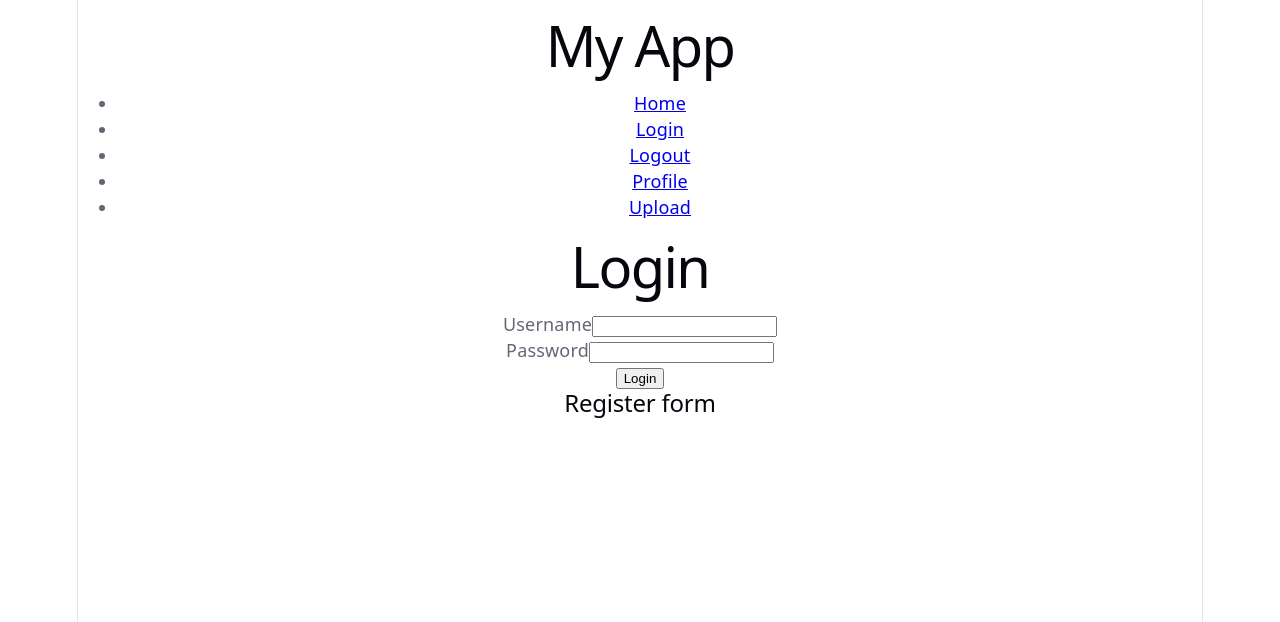
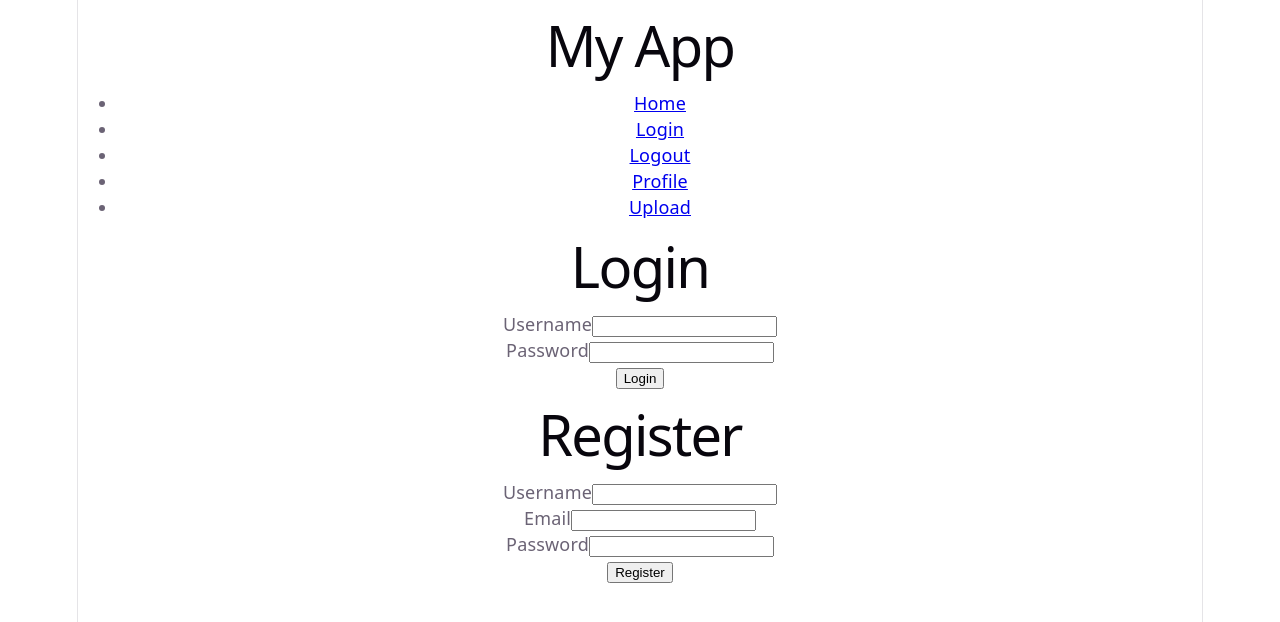
Before and after one commit to FPTSTUDEN/webdev-homework, a React (Vite) app in the folder my-app/: page /login in a window 1280 px wide. Shown: the top 622 px of the page. Built offline with nearby package versions, Linux system fonts and the light colour scheme.

Commit message:
forms: implement register

```diff
--- a/my-app/src/components/RegisterForm.jsx
+++ b/my-app/src/components/RegisterForm.jsx
@@ -1,3 +1,66 @@
-const RegisterForm = () => <h2>Register form</h2>;
+import useForm from '../hooks/formHooks';
+import { useUser } from '../hooks/apiHooks';
+
+const RegisterForm = () => {
+  const { postUser } = useUser();
+  const initValues = {
+    username: '',
+    password: '',
+    email: '',
+  };
+
+  const doRegister = async (formInputs) => {
+    try {
+      const registerResult = await postUser(formInputs);
+      console.log(registerResult);
+    } catch (error) {
+      console.error('Registration failed:', error);
+    }
+  };
+
+  const { inputs, handleInputChange, handleSubmit } = useForm(doRegister, initValues);
+
+  return (
+    <>
+      <h1>Register</h1>
+      <form onSubmit={handleSubmit}>
+        <div>
+          <label htmlFor="registeruser">Username</label>
+          <input
+            name="username"
+            type="text"
+            id="registeruser"
+            onChange={handleInputChange}
+            autoComplete="username"
+            value={inputs.username}
+          />
+        </div>
+        <div>
+          <label htmlFor="registeremail">Email</label>
+          <input
+            name="email"
+            type="email"
+            id="registeremail"
+            onChange={handleInputChange}
+            autoComplete="email"
+            value={inputs.email}
+          />
+        </div>
+        <div>
+          <label htmlFor="registerpassword">Password</label>
+          <input
+            name="password"
+            type="password"
+            id="registerpassword"
+            onChange={handleInputChange}
+            autoComplete="new-password"
+            value={inputs.password}
+          />
+        </div>
+        <button type="submit">Register</button>
+      </form>
+    </>
+  );
+};
 
 export default RegisterForm;
--- a/my-app/src/hooks/apiHooks.js
+++ b/my-app/src/hooks/apiHooks.js
@@ -22,6 +22,17 @@ const useMedia = () => {
 };
 
 const useUser = () => {
+  const postUser = useCallback(async (inputs) => {
+    const fetchOptions = {
+      method: 'POST',
+      headers: {
+        'Content-Type': 'application/json',
+      },
+      body: JSON.stringify(inputs),
+    };
+    return fetchData(`${import.meta.env.VITE_AUTH_API}/users`, fetchOptions);
+  }, []);
+
   const getUserByToken = useCallback(async (token) => {
     const fetchOptions = {
       method: 'GET',
@@ -32,7 +43,7 @@ const useUser = () => {
     return fetchData(`${import.meta.env.VITE_AUTH_API}/users/token`, fetchOptions);
   }, []);
 
-  return { getUserByToken };
+  return { getUserByToken, postUser };
 };
 
 const useAuthentication = () => {
```
